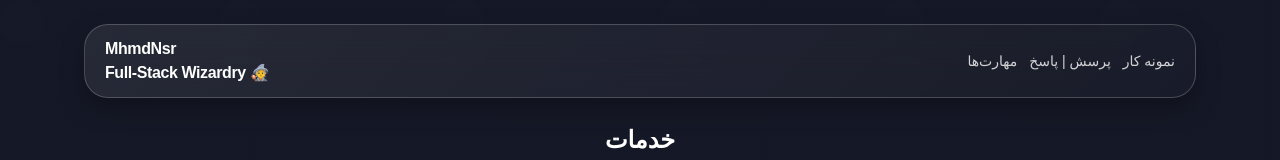
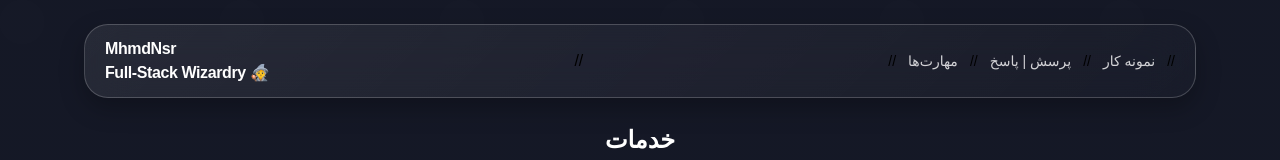
Before and after one commit to trixcoding/portfolio, a Next.js app in the folder portfolio/resume/frontend/: page / in a window 1280 px wide. Shown: the top 160 px of the page. Built offline with nearby package versions, Linux system fonts and the light colour scheme; a web font is replaced by a local one.

Commit message:
Update page.js

```diff
--- a/portfolio/resume/frontend/src/app/page.js
+++ b/portfolio/resume/frontend/src/app/page.js
@@ -20,11 +20,11 @@ export default function Home() {
         <div className="max-w-6xl mx-auto px-5">
           <div className="glass flex items-center justify-between px-5 py-3">
             <span className="font-bold tracking-tight text-white text-m">MhmdNsr<br/>Full-Stack Wizardry 🧙</span>
-            <div className="flex gap-3 text-sm">
-              <a href="#skills" className="text-white/80 hover:text-white">مهارت‌ها</a>
-              <a href="#faq" className="text-white/80 hover:text-white">پرسش | پاسخ</a>
-                  <a href="#sample" className="text-white/80 hover:text-white">نمونه کار</a>
-            </div>
+            // <div className="flex gap-3 text-sm">
+            //   <a href="#skills" className="text-white/80 hover:text-white">مهارت‌ها</a>
+            //   <a href="#faq" className="text-white/80 hover:text-white">پرسش | پاسخ</a>
+            //       <a href="#sample" className="text-white/80 hover:text-white">نمونه کار</a>
+            // </div>
           </div>
         </div>
       </nav>
```
